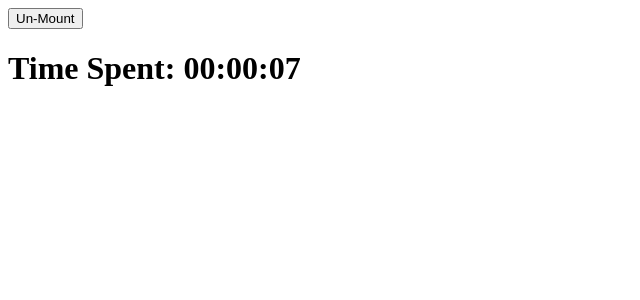
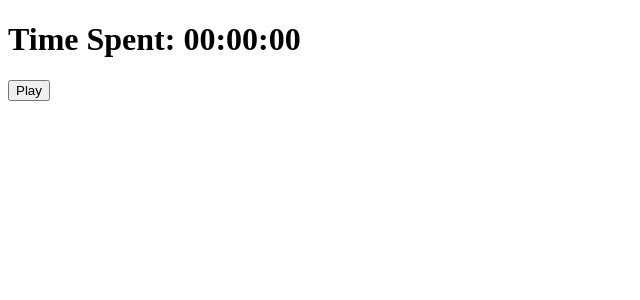
Before and after one commit to apni-coding/reactjstutorial, a React (Create React App) app: page / in a window 1280 px wide. Shown: the top 300 px of the page, without its empty margins (0-640 px from the left). Built offline with nearby package versions, Linux system fonts and the light colour scheme.

Commit message:
controlling the timer

```diff
--- a/src/App.js
+++ b/src/App.js
@@ -7,25 +7,25 @@ class App extends React.Component{
     super();
 
     this.state={
-      mount: true
+      play: false
     }
   }
 
-  handleMount = ()=>{
-    this.setState((prevState) =>({mount: !prevState.mount}))
+  handleClick = ()=>{
+    this.setState((prevState) =>({play: !prevState.play}))
   }
   render(){
     return(
       <>
-      <button onClick={this.handleMount}>
+      <Timer timerOne={this.state.play }/>
+      <button onClick={this.handleClick}>
         {
-          this.state.mount ? "Un-Mount" : "MOUNT"
+          this.state.play ? "Pause" : "Play"
         }
       </button>
-      {
-        this.state.mount ? <Timer /> : null
-      }
+
       </>
+
     )
   }
 }
--- a/src/Timer/TimerOne.js
+++ b/src/Timer/TimerOne.js
@@ -18,9 +18,6 @@ export default class Timer extends React.Component {
   componentDidMount() {
     console.log("TimerOne componentDidMount");
     console.log("______________________________________");
-    this.timer = setInterval(() => {
-      this.setState((prevState) => ({ time: prevState.time + 1 }));
-    }, 1000);
   }
 
   shouldComponentUpdate() {
@@ -34,17 +31,23 @@ export default class Timer extends React.Component {
     return null;
   }
 
-  componentDidUpdate() {
+  componentDidUpdate(prevProps, prevState, snapShot) {
     console.log("TimerOne componentDidUpdate");
     console.log("______________________________________");
-    // if(this.state.time == 10){
-    //   clearInterval(this.timer)
-    // }
+    if (prevProps.timerOne !== this.props.timerOne) {
+      if (this.props.timerOne) {
+        this.timer = setInterval(() => {
+          this.setState((prevState) => ({ time: prevState.time + 1 }));
+        }, 1000);
+      } else {
+        clearInterval(this.timer);
+      }
+    }
   }
-
-  componentWillUnmount(){
+  // false   true
+  componentWillUnmount() {
     console.log("TimerOne componentWillUnmount");
-    clearInterval(this.timer)
+    clearInterval(this.timer);
   }
 
   render() {
```
